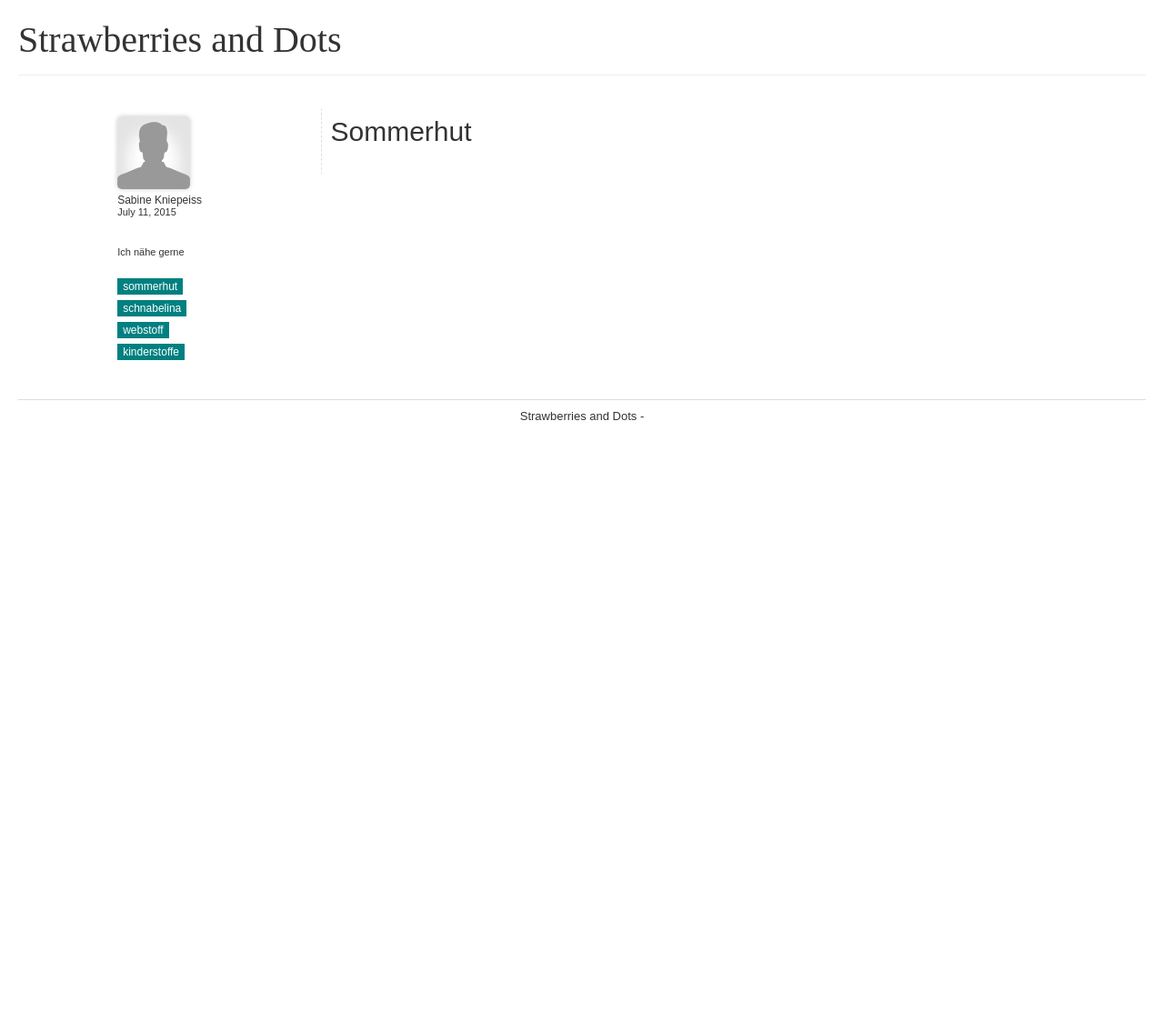
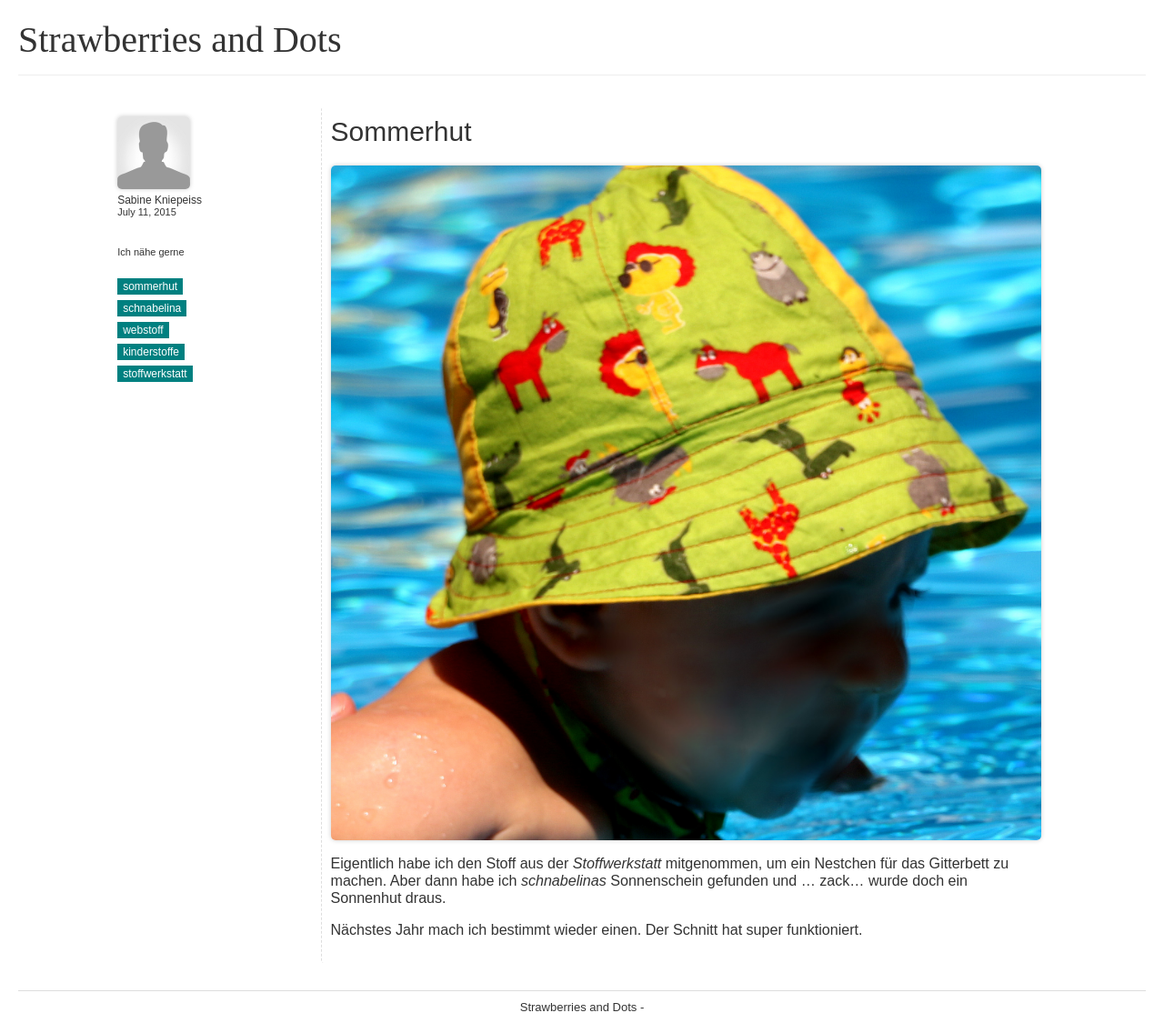
Before and after one commit to binekbine/strawberriesanddots, a Jekyll site: the page built from _posts/2015-07-11-sommerhut.markdown, in a window 1280 px wide. Shown: the whole page at 91% size. Built offline with Jekyll 4.4.1, drawn with Linux system fonts in a browser that asks for light colours; some web fonts are replaced; before the commit the page ends 900 px from its top, so only the background shows below that.

Commit message:
/ ‘_posts/2015-07-11-sommerhut.markdown’

```diff
--- a/_posts/2015-07-11-sommerhut.markdown
+++ b/_posts/2015-07-11-sommerhut.markdown
@@ -2,7 +2,13 @@
 title: Sommerhut
 layout: blog
 category: blog
-tags: [sommerhut, schnabelina, webstoff, kinderstoffe]
+tags: [sommerhut, schnabelina, webstoff, kinderstoffe, stoffwerkstatt]
 summary: tierisch, sommerlich
 image: /images/blog/sonnenhut1.jpg
 ---
+
+![sonnenhut]({{ site.baseurl }}/images/blog/sonnenhut2.jpg)
+
+Eigentlich habe ich den Stoff aus der *Stoffwerkstatt* mitgenommen, um ein Nestchen für das Gitterbett zu machen. Aber dann habe ich *schnabelinas* Sonnenschein gefunden und ... zack... wurde doch ein Sonnenhut draus.
+
+Nächstes Jahr mach ich bestimmt wieder einen. Der Schnitt hat super funktioniert.
```
